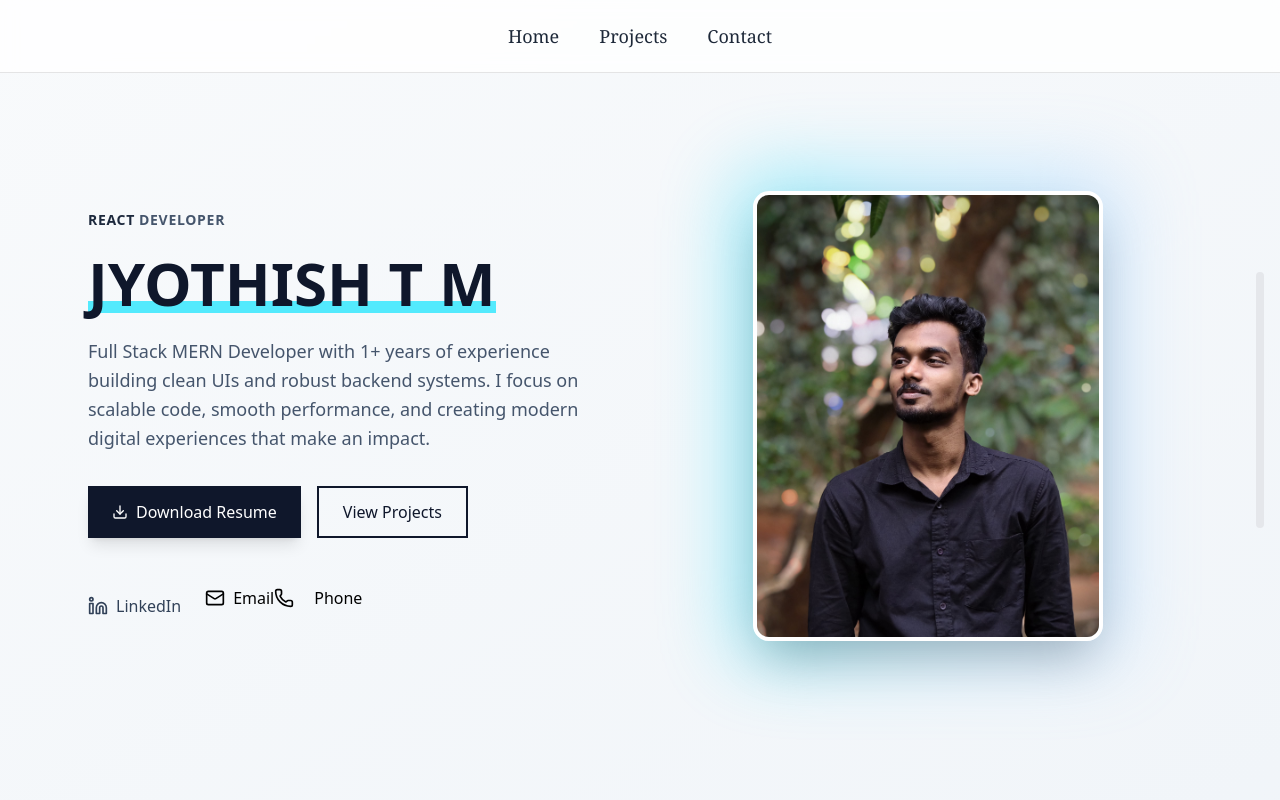
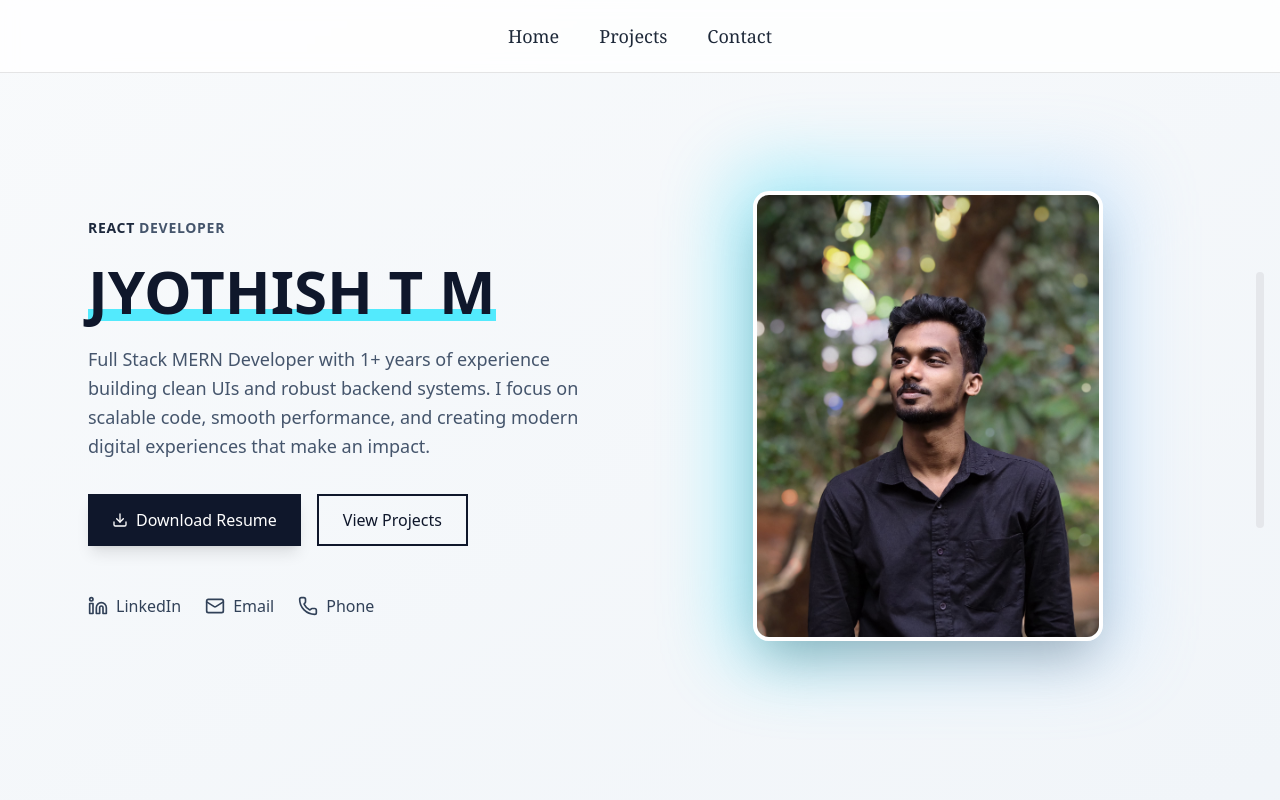
Before and after one commit to JYOTHISHTM/Portfolio, a React (Vite) app: page / in a window 1280 px wide. Shown: the top 800 px of the page. Built offline with nearby package versions, Linux system fonts and the light colour scheme.

Commit message:
Fix contact icon alignment and update resume

```diff
--- a/src/components/Hero.tsx
+++ b/src/components/Hero.tsx
@@ -97,12 +97,7 @@ export default function Hero() {
               </a>
             </div>
 
-
-
-
-
-
-            <div className="flex items-center gap-6 pt-4">
+            <div className="flex items-start gap-6 pt-4">
               {/* LinkedIn */}
               <a
                 href="https://www.linkedin.com/in/jyothish-t-m"
@@ -110,28 +105,23 @@ export default function Hero() {
                 rel="noopener noreferrer"
                 className="flex items-center gap-2 text-slate-700 transition"
               >
-                <Linkedin className="w-5 h-5" />
+                <Linkedin className="w-5 h-5 shrink-0" />
                 <span className="font-medium">LinkedIn</span>
               </a>
 
-              <div className="space-y-4">
               {/* EMAIL */}
               <div className="relative inline-block">
                 <div
-                    className="flex items-center space-x-2 cursor-pointer select-none"
+                  className="flex items-center gap-2 cursor-pointer select-none text-slate-700"
                   onClick={() => handleShow(setShowEmail)}
                 >
-                    <Mail className="w-5 h-5" />
+                  <Mail className="w-5 h-5 shrink-0" />
                   <span className="font-medium">Email</span>
                 </div>
-
                 {showEmail && (
-                    <div className="absolute left-1/2 -translate-x-1/2 bottom-full mb-2 bg-white-700 text-black rounded px-3 py-2 shadow-xl whitespace-nowrap">
+                  <div className="absolute left-1/2 -translate-x-1/2 bottom-full mb-2 bg-white text-black rounded px-3 py-2 shadow-xl whitespace-nowrap">
                     <div className="flex items-center space-x-2">
-                        <a>
-                          {EMAIL}
-                        </a>
-
+                      <a>{EMAIL}</a>
                       {!copiedEmail ? (
                         <button
                           onClick={(e) => {
@@ -155,20 +145,16 @@ export default function Hero() {
               {/* PHONE */}
               <div className="relative inline-block">
                 <div
-                    className="flex items-center space-x-5 cursor-pointer select-none"
+                  className="flex items-center gap-2 cursor-pointer select-none text-slate-700"
                   onClick={() => handleShow(setShowPhone)}
                 >
-                    <Phone className="w-5 h-5" />
+                  <Phone className="w-5 h-5 shrink-0" />
                   <span className="font-medium">Phone</span>
                 </div>
-
                 {showPhone && (
-                    <div className="absolute left-1/2 -translate-x-1/2 bottom-full mb-2 bg-white-700 text-black rounded px-3 py-2 shadow-xl whitespace-nowrap">
+                  <div className="absolute left-1/2 -translate-x-1/2 bottom-full mb-2 bg-white text-black rounded px-3 py-2 shadow-xl whitespace-nowrap">
                     <div className="flex items-center space-x-2">
-                        <a>
-                          {PHONE}
-                        </a>
-
+                      <a>{PHONE}</a>
                       {!copiedPhone ? (
                         <button
                           onClick={(e) => {
@@ -189,8 +175,6 @@ export default function Hero() {
                 )}
               </div>
             </div>
-            </div>
-
 
           </div>
 
@@ -212,7 +196,6 @@ export default function Hero() {
             </div>
           </div>
 
-
         </div>
       </div>
     </section>
```
Also changed, not shown: 1 other file (tests, documents, lock files or other folders). Lines whose indentation alone changed are shown as unchanged.
